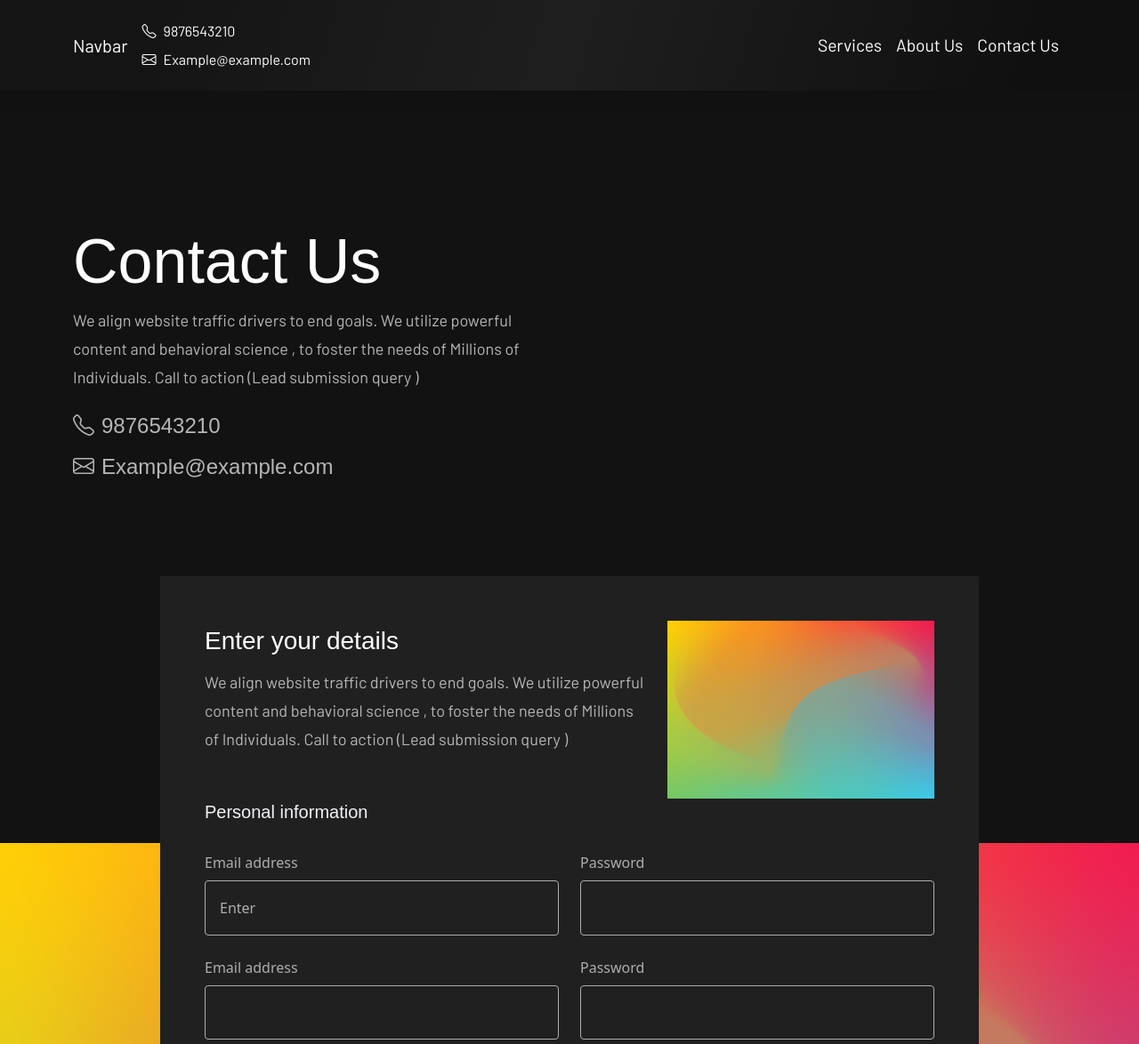
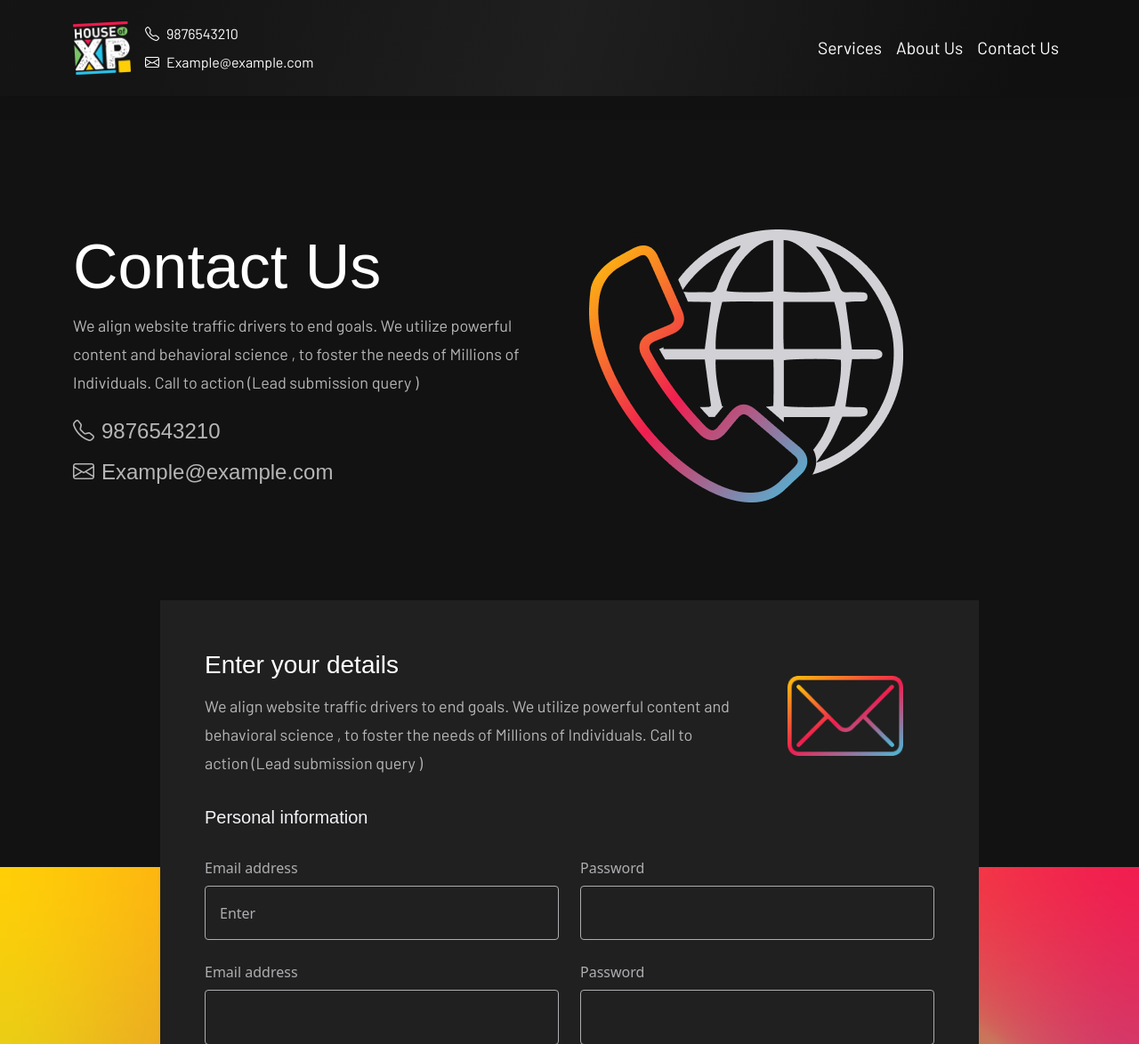
Before and after one commit to mdarbaz98/freelancePro1, a PHP site: page /contact.php in a window 1280 px wide. Shown: the top 1174 px of the page at 89% size. Run offline with PHP 8.4, Linux system fonts and the light colour scheme; some web fonts are replaced.

Commit message:
final changes v1

```diff
--- a/contact.php
+++ b/contact.php
@@ -16,9 +16,9 @@ include ('./include/header.php')
                 </p>
             </div>
         </div>
-        <!-- <div class="col-lg-6">
-
-        </div> -->
+        <div class="col-lg-6">
+            <img src="./images/Frame.png" alt="">
+        </div>
     </div>
 </div>
         </div>
@@ -31,7 +31,7 @@ include ('./include/header.php')
                             Call to action (Lead submission query )</p>
                     </div>
                     <div class="right">
-                        <img src="/images/img1.png" alt="">
+                        <img src="./images/mail.png" alt="">
                     </div>
                 </div>
                 <p>Personal information</p>
--- a/css/index.css
+++ b/css/index.css
@@ -53,6 +53,9 @@ header nav {
 header nav a {
   color: #fff !important;
 }
+header nav a img {
+  width: 65px;
+}
 header nav ul a {
   font-size: 1.2rem;
 }
@@ -100,7 +103,7 @@ header nav ul a {
 }
 
 .section-2 {
-  background-image: linear-gradient(rgba(0, 0, 0, 0.055) 0%, rgba(0, 0, 0, 0.132) 59%, rgba(0, 0, 0, 0.154) 100%), url("/images/img1.png");
+  background-image: linear-gradient(rgba(0, 0, 0, 0.055) 0%, rgba(0, 0, 0, 0.132) 59%, rgba(0, 0, 0, 0.154) 100%), url("../images/img1.png");
   background-size: cover;
   margin-bottom: 330px;
 }
@@ -192,7 +195,7 @@ header nav ul a {
   padding: 80px 60px 40px;
   background: no-repeat;
   background-size: cover;
-  background-image: linear-gradient(rgba(0, 0, 0, 0.5) 0%, rgba(0, 0, 0, 0.5) 59%, rgba(0, 0, 0, 0.5) 100%), url("/images/img2.jfif");
+  background-image: linear-gradient(rgba(0, 0, 0, 0.5) 0%, rgba(0, 0, 0, 0.5) 59%, rgba(0, 0, 0, 0.5) 100%), url("../images/img2.jfif");
 }
 .section-3 .inner-div p {
   color: #b6b6b6;
@@ -293,7 +296,7 @@ header nav ul a {
   padding: 100px 80px;
   display: grid;
   grid-template-columns: repeat(2, 1fr);
-  background: url("/images/img1.png") no-repeat;
+  background: url("../images/Mask group.png") no-repeat;
   background-size: cover;
 }
 .section-5 .inner-div {
@@ -504,7 +507,7 @@ footer .quick-link .left-quick-link ul li {
 }
 
 .services__page .hero-section {
-  background-image: url("/images/img1.png");
+  background-image: url("../images/img1.png");
   background-repeat: no-repeat;
   background-size: cover;
   width: 100%;
@@ -557,7 +560,7 @@ footer .quick-link .left-quick-link ul li {
   line-height: 32px;
 }
 .services__page .highlighted-section {
-  background-image: url("/images/img1.png");
+  background-image: url("../images/Frame 122.png");
   background-repeat: no-repeat;
   background-size: cover;
   padding-top: 80px;
@@ -738,7 +741,7 @@ footer .quick-link .left-quick-link ul li {
 }
 .contact__page .form-background {
   padding: 100px 180px;
-  background: url("/images/img1.png") no-repeat;
+  background: url("../images/img1.png") no-repeat;
   background-size: cover;
 }
 .contact__page .form-background .form-wrapper {
@@ -761,8 +764,9 @@ footer .quick-link .left-quick-link ul li {
   line-height: 32px;
 }
 .contact__page .form-background .form-wrapper .inner-hero .right img {
-  width: 300px;
-  height: 200px;
+  width: 200px;
+  height: 160px;
+  padding: 35px;
 }
 .contact__page .form-background .form-wrapper p,
 .contact__page .form-background .form-wrapper .form-heading {
@@ -950,7 +954,7 @@ footer .quick-link .left-quick-link ul li {
   font-size: 20px;
   line-height: 32px;
   display: block;
-  color: #8E8E93;
+  color: #8e8e93;
 }
 .about__us .top p {
   font-size: 24px;
@@ -960,7 +964,7 @@ footer .quick-link .left-quick-link ul li {
   width: 100%;
 }
 .about__us .highlighted-section {
-  background: url("/images/img1.png") no-repeat center;
+  background: url("../images/img1.png") no-repeat center;
   background-size: cover;
   padding: 80px 60px 60px 60px;
 }
@@ -1005,7 +1009,7 @@ footer .quick-link .left-quick-link ul li {
 .about__us .bottom li {
   font-size: 24px;
   font-weight: 100;
-  color: #F2F2F7;
+  color: #f2f2f7;
 }
 .about__us .bottom img {
   width: 100%;
--- a/include/footer.php
+++ b/include/footer.php
@@ -3,7 +3,7 @@
                 <div class="row">
                     <div class="col-lg-4 col mb-5 mb-lg-0">
                         <div class="footer-info">
-                            <img src="" alt="">
+                            <img src="./images/logo.png" alt="">
                             <p>Lorem ipsum dolor sit amet consectetur. Feugiat.</p>
                             <div>
                                 <p class="mb-0 py-1"><span class="me-2"><i class="bi bi-telephone"></i></span>9876543210
--- a/include/header.php
+++ b/include/header.php
@@ -16,7 +16,7 @@
     <header>
         <nav class="navbar navbar-expand-lg">
             <div class="container">
-                <a class="navbar-brand" href="#">Navbar</a>
+                <a class="navbar-brand" href="#"><img src="./images/logo.png" alt=""></a>
                 <button class="navbar-toggler" type="button" data-bs-toggle="collapse" data-bs-target="#navbarSupportedContent" aria-controls="navbarSupportedContent" aria-expanded="false" aria-label="Toggle navigation">
                     <span class="navbar-toggler-icon"></span>
                 </button>
--- a/scss/index.scss
+++ b/scss/index.scss
@@ -25,6 +25,9 @@ header {
 
     a {
       color: #fff !important;
+      img{
+        width: 65px;
+      }
     }
 
     color: #fff;
@@ -140,7 +143,7 @@ header {
         rgba(0, 0, 0, 0.154) 100%
       )
     ),
-    url("/images/img1.png");
+    url("../images/img1.png");
   background-size: cover;
   margin-bottom: 330px;
 
@@ -251,7 +254,7 @@ header {
     background-image: linear-gradient(
         (rgba(0, 0, 0, 0.5) 0%, rgba(0, 0, 0, 0.5) 59%, rgba(0, 0, 0, 0.5) 100%)
       ),
-      url("/images/img2.jfif");
+      url("../images/img2.jfif");
 
     p {
       color: #b6b6b6;
@@ -378,7 +381,7 @@ header {
   padding: 100px 80px;
   display: grid;
   grid-template-columns: repeat(2, 1fr);
-  background: url("/images/img1.png") no-repeat;
+  background: url("../images/Mask group.png") no-repeat;
   background-size: cover;
 
   .inner-div {
@@ -632,7 +635,7 @@ footer {
 
 .services__page {
   .hero-section {
-    background-image: url("/images/img1.png");
+    background-image: url("../images/img1.png");
     background-repeat: no-repeat;
     background-size: cover;
     width: 100%;
@@ -700,7 +703,7 @@ footer {
   }
 
   .highlighted-section {
-    background-image: url("/images/img1.png");
+    background-image: url("../images/Frame 122.png");
     background-repeat: no-repeat;
     background-size: cover;
     padding-top: 80px;
@@ -939,7 +942,7 @@ footer {
 
   .form-background {
     padding: 100px 180px;
-    background: url("/images/img1.png") no-repeat;
+    background: url("../images/img1.png") no-repeat;
     background-size: cover;
 
     .form-wrapper {
@@ -968,8 +971,9 @@ footer {
 
         .right {
           img {
-            width: 300px;
-            height: 200px;
+            width: 200px;
+            height: 160px;
+            padding: 35px;
           }
         }
       }
@@ -1189,7 +1193,7 @@ footer {
       font-size: 20px;
       line-height: 32px;
       display: block;
-      color: #8E8E93;
+      color: #8e8e93;
     }
     p {
       font-size: 24px;
@@ -1200,7 +1204,7 @@ footer {
     }
   }
   .highlighted-section {
-    background: url("/images/img1.png") no-repeat center;
+    background: url("../images/img1.png") no-repeat center;
     background-size: cover;
     padding: 80px 60px 60px 60px;
     .inner-div {
@@ -1220,8 +1224,8 @@ footer {
       }
     }
   }
-  .third{
-    h3{
+  .third {
+    h3 {
       color: #fff;
       font-family: $font2;
       font-size: 34px;
@@ -1229,27 +1233,26 @@ font-weight: 100;
       line-height: 54px;
       margin-bottom: 30px;
     }
-    img{
+    img {
       width: 100%;
     }
   }
-  .bottom{
+  .bottom {
     color: #fff;
     font-family: $font1;
     font-size: 18px;
     line-height: 32px;
-h4{
+    h4 {
       font-size: 18px;
       font-weight: 100;
       line-height: 32px;
     }
-li{
+    li {
       font-size: 24px;
       font-weight: 100;
-color: #F2F2F7;
-
-}
-    img{
+      color: #f2f2f7;
+    }
+    img {
       width: 100%;
     }
   }
@@ -1552,15 +1555,15 @@ color: #F2F2F7;
       }
     }
   }
-  .about__us{
-    .highlighted-section{
+  .about__us {
+    .highlighted-section {
       padding: 10px;
-      .inner-div{
+      .inner-div {
         padding: 20px;
       }
     }
-    .third{
-      img{
+    .third {
+      img {
         margin-bottom: 30px;
       }
     }
```
Also changed, not shown: aboutus.php (+5 -5 lines), images/Frame 122.png (added), images/Frame.png (added), images/Layer 1.png (added), images/Mask group.png (added), images/logo.png (added), images/mail.png (added). Lines whose indentation alone changed are shown as unchanged.
